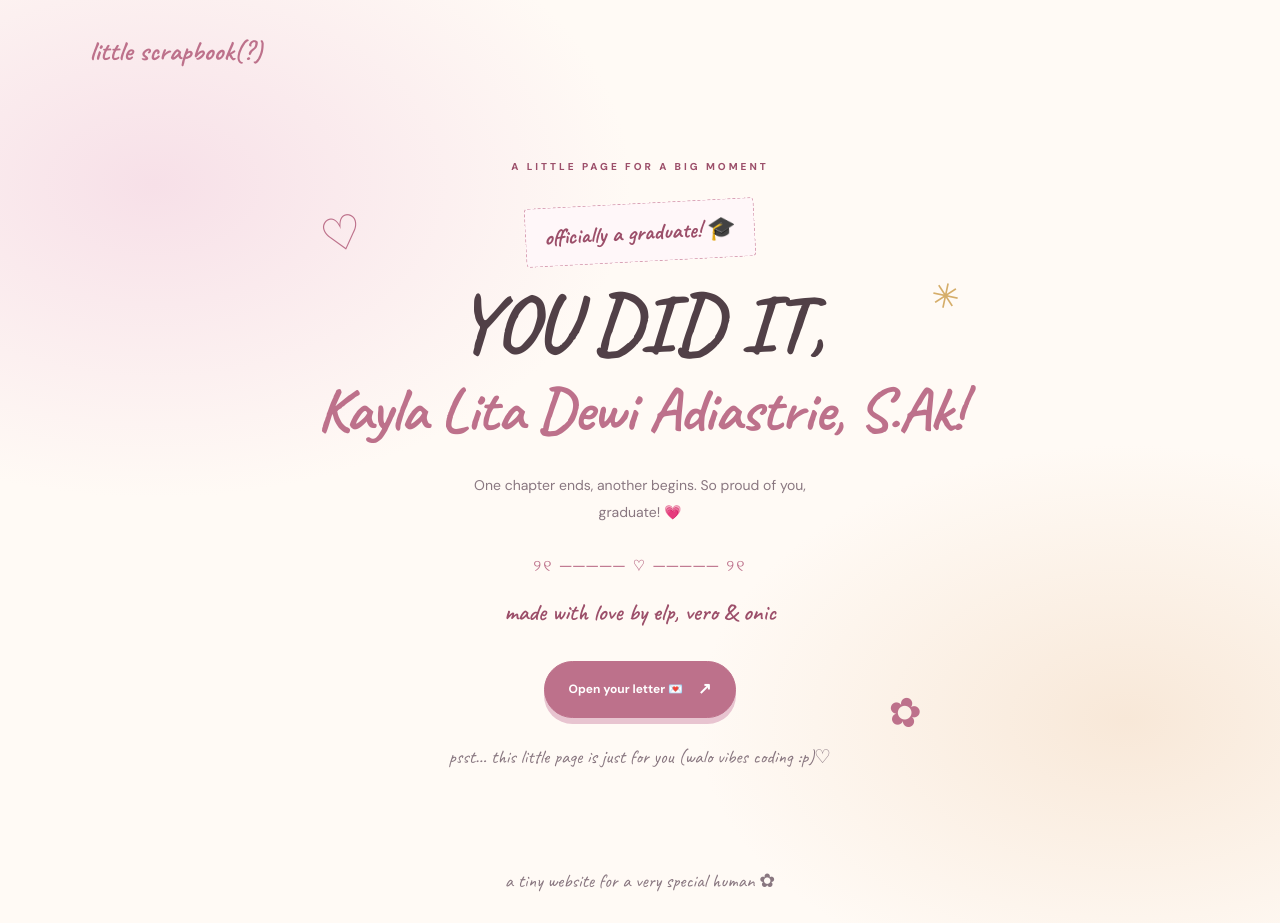
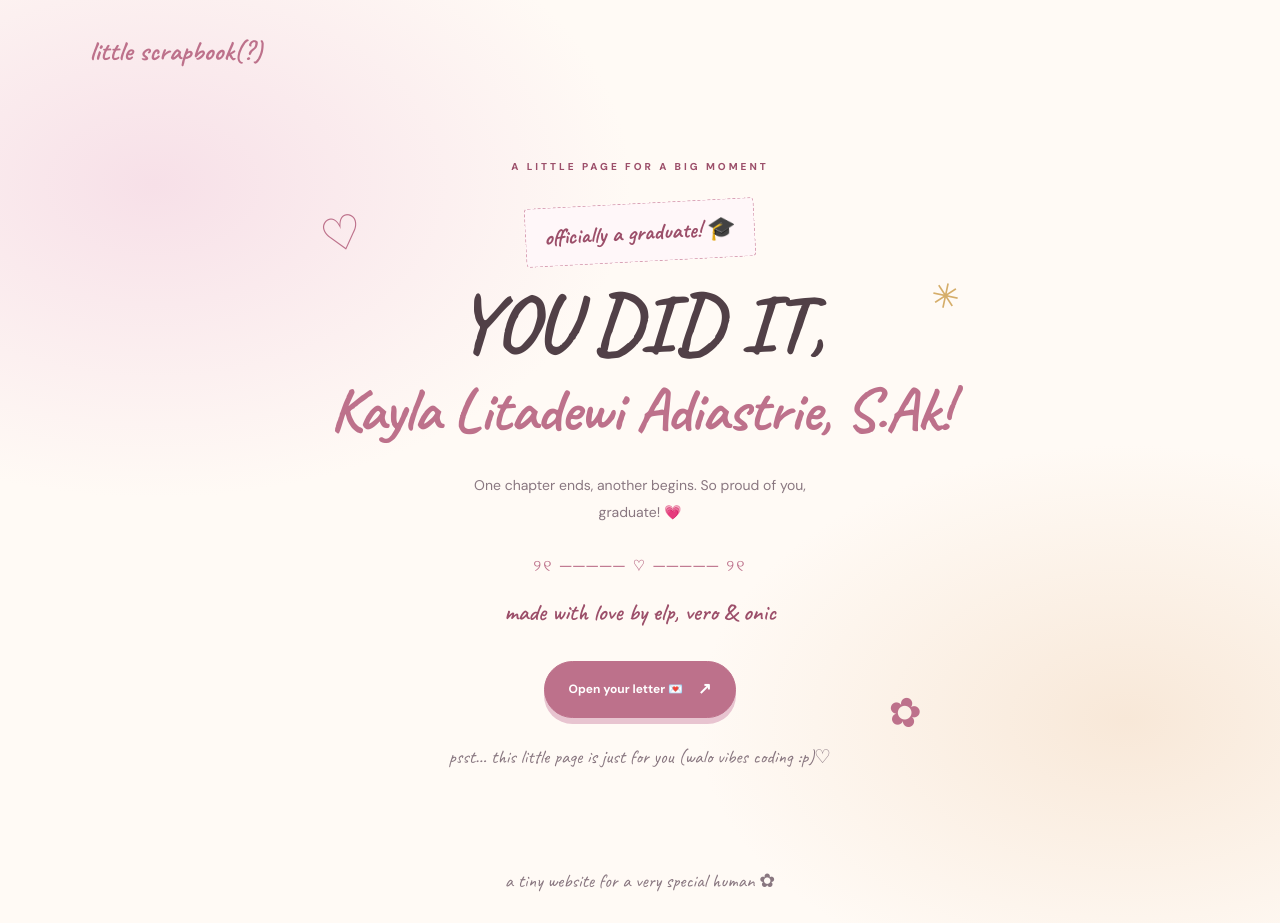
Before and after one commit to elviyanim1/tatagrads, a plain HTML site: page index.html in a window 1280 px wide. Drawn offline with Linux system fonts and the light colour scheme.

Commit message:
update nama

```diff
--- a/index.html
+++ b/index.html
@@ -31,7 +31,7 @@
 
         <h1>
             YOU DID IT,
-            <span>Kayla Lita Dewi Adiastrie, S.Ak!</span>
+            <span>Kayla Litadewi Adiastrie, S.Ak!</span>
         </h1>
 
         <p class="cover-description">
```
